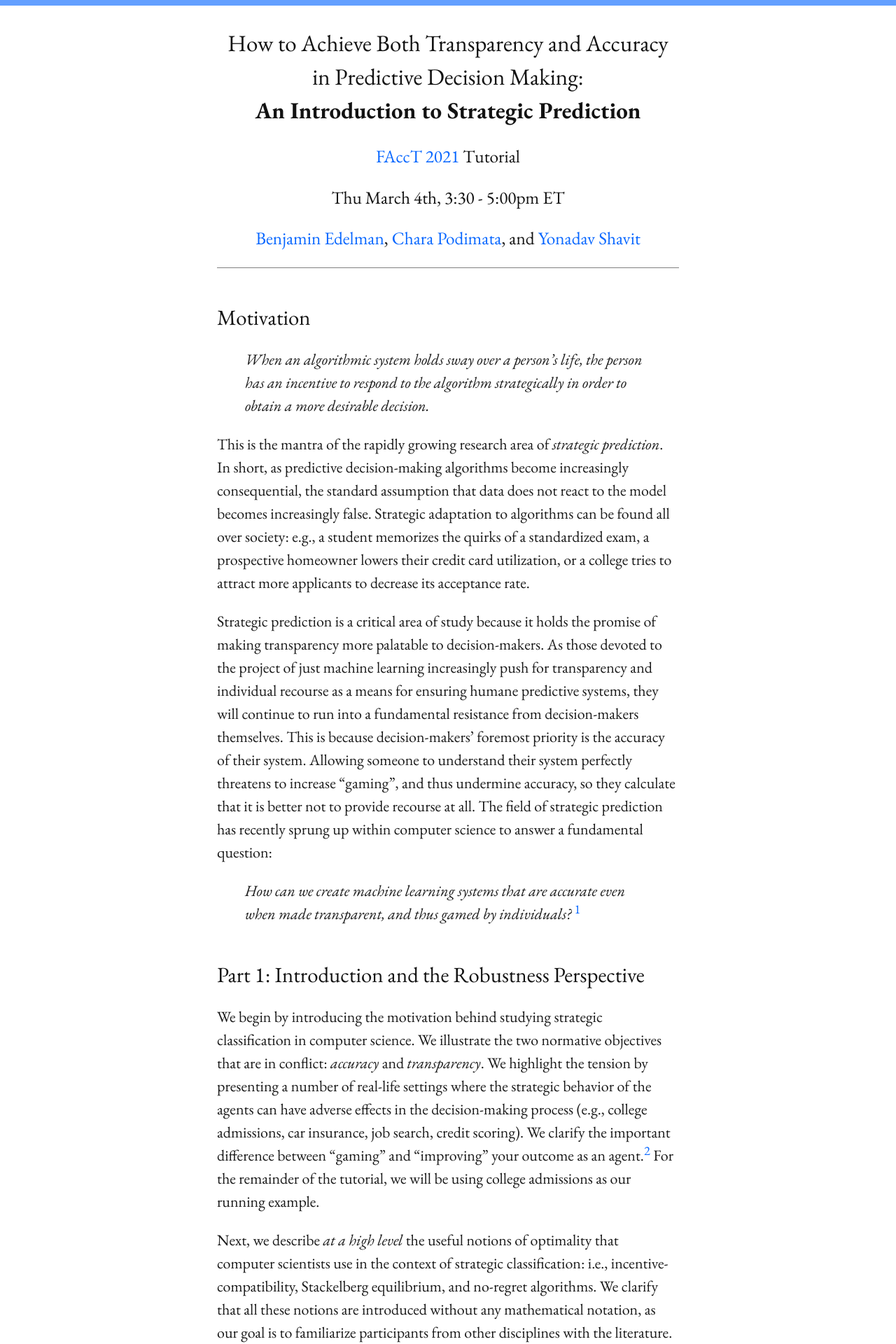
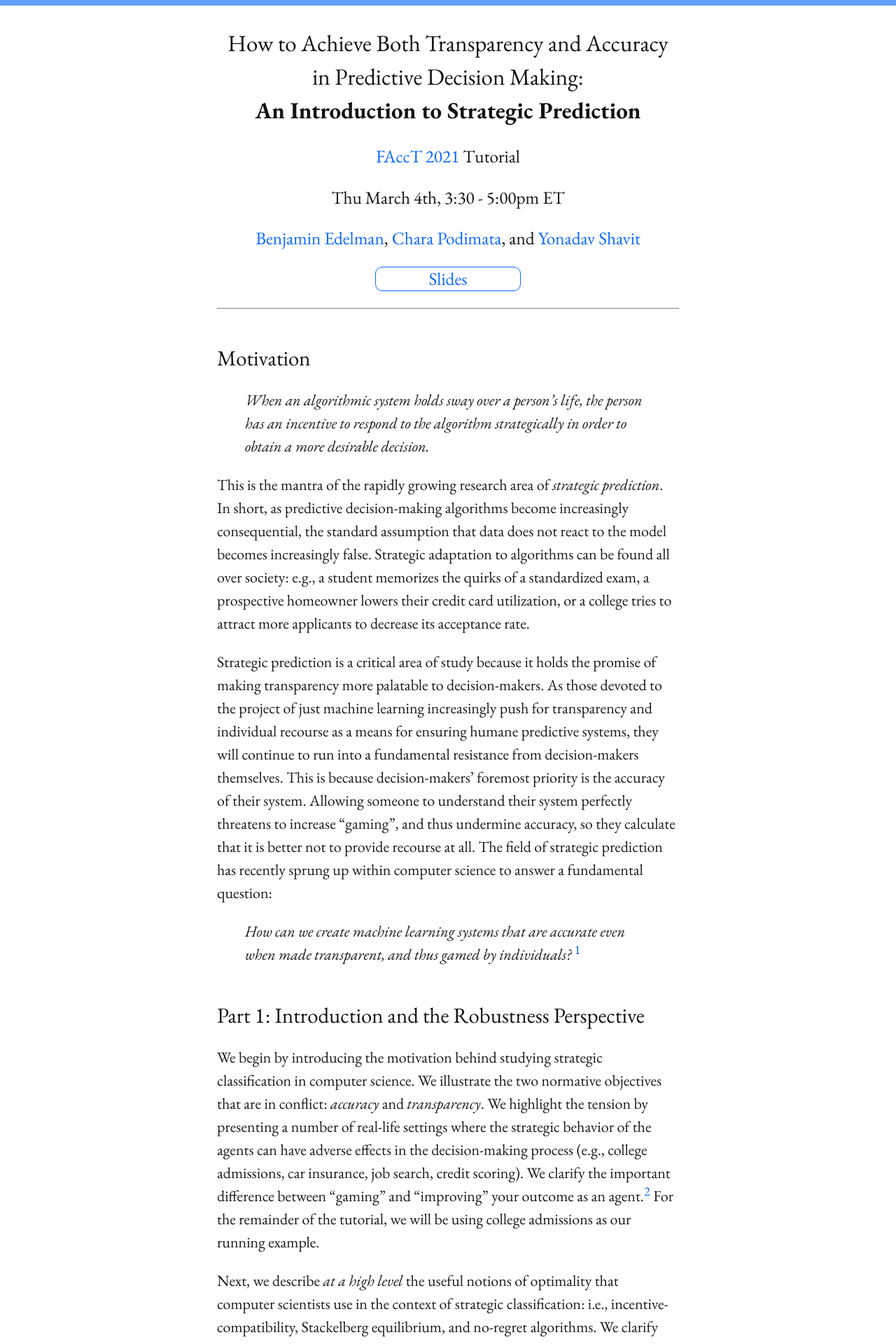
Before and after one commit to namlede/namlede.github.io, a Jekyll site: the page built from tutorial.md, in a window 1280 px wide. Shown: the top 1920 px of the page at 70% size. Built offline with Jekyll 4.4.1, drawn with Linux system fonts in a browser that asks for light colours.

Commit message:
Added tutorial slides

```diff
--- a/_sass/minima.scss
+++ b/_sass/minima.scss
@@ -224,6 +224,17 @@ hr {
     text-align: right;
 }
 
+.button {
+  color: #0867ff;
+  padding: 0 3em;
+  border: 1px solid #0867ff;
+  border-radius: 10px;
+}
+
+.button:hover {
+  text-decoration: none;
+}
+
 @media only screen and (min-width: 1024px) {
   .looper {
     display: block;
--- a/tutorial.md
+++ b/tutorial.md
@@ -12,6 +12,11 @@ title: FAccT tutorial
 {: style="text-align: center;"}
 ### [Benjamin Edelman](index.html), [Chara Podimata](https://www.charapodimata.com/), and [Yonadav Shavit](https://yonadavshavit.com)
 {: style="text-align: center;"}
+
+### <a href="/assets/FAccT-tutorial-slides.pdf" class="button">Slides</a>
+{: style="text-align: center;"}
+
+
 ---
 
 ## Motivation
```
Also changed, not shown: index.md (+1 -1 lines), 1 other file.
